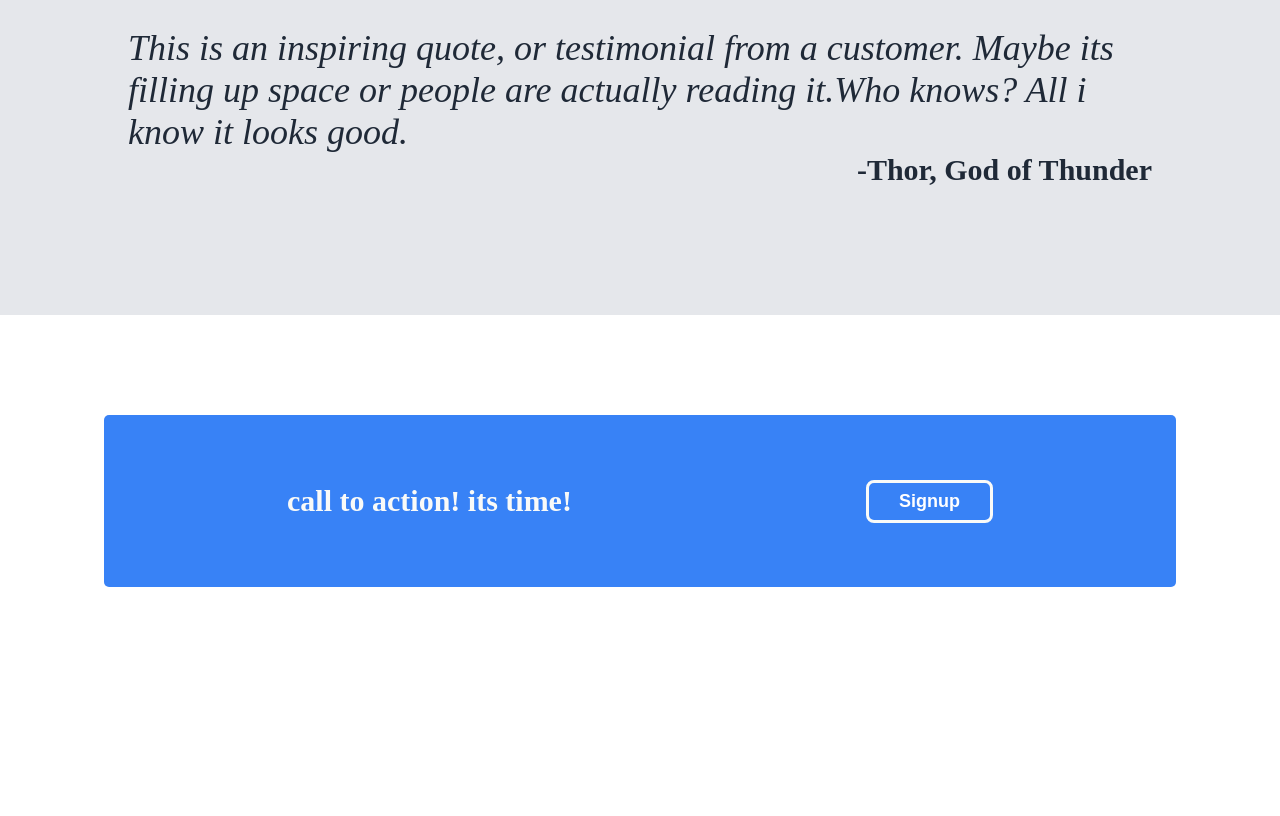
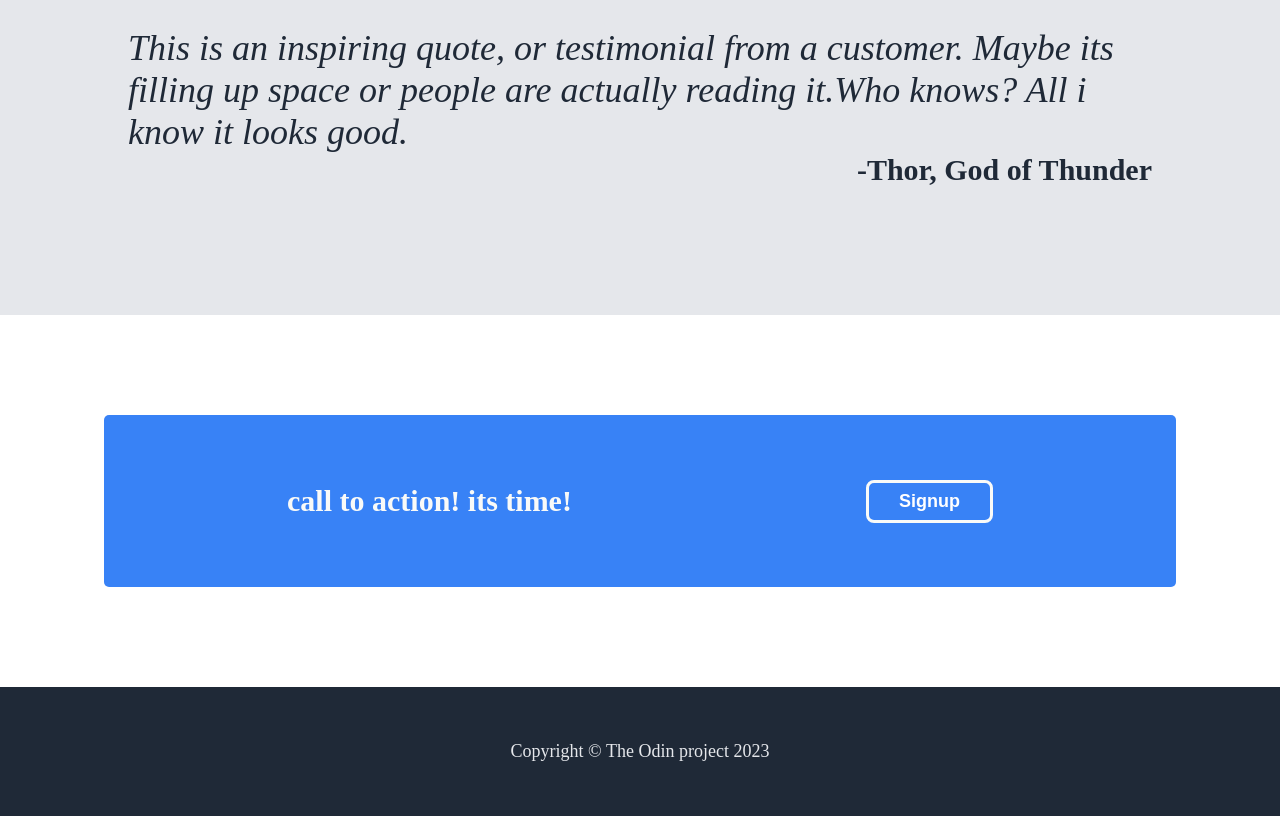
Before and after one commit to dhruvi159/landing_page, a plain HTML site: page index.html in a window 1280 px wide. Shown: the part 1158-1974 px from the top of the page. Before the commit the page ends 1845 px from the top, so only its background shows below. Drawn offline with Linux system fonts and the light colour scheme.

Commit message:
website complete

```diff
--- a/index.html
+++ b/index.html
@@ -63,6 +63,8 @@
             <button id="signup">Signup</button>
         </div>
     </div>
-
+   <div class="footer">
+        <p>Copyright &copy; The Odin project 2023</p>
+   </div>
 </body>
 </html>
--- a/style.css
+++ b/style.css
@@ -125,6 +125,16 @@ button{
     font-size: 30px;
     font-weight: bolder;
 }
+.footer{
+    display: flex;
+    align-items: center;
+    justify-content: center;
+    color: #E5E7EB;
+    background-color: #1F2937;
+    padding: 36px;
+    font-size: 18px;
+}
+
 
 li{
     list-style-type: none;
```
